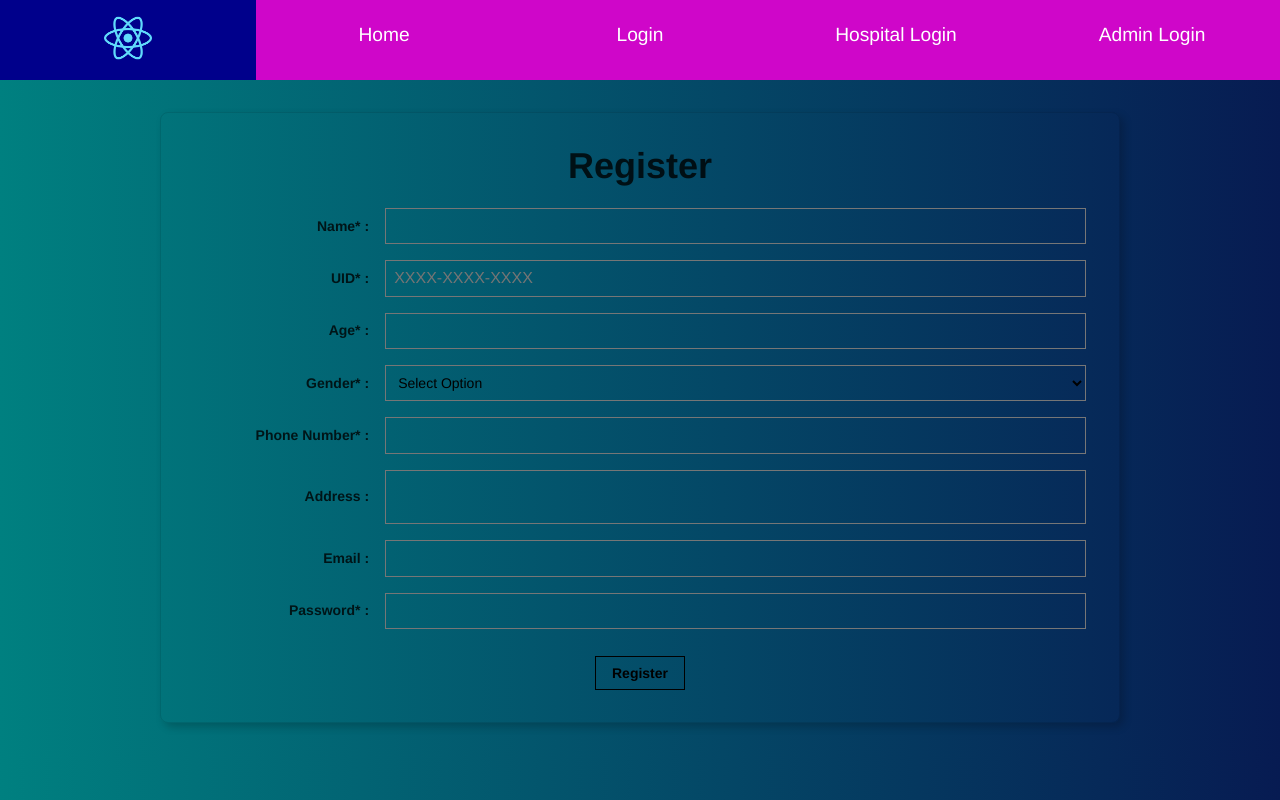
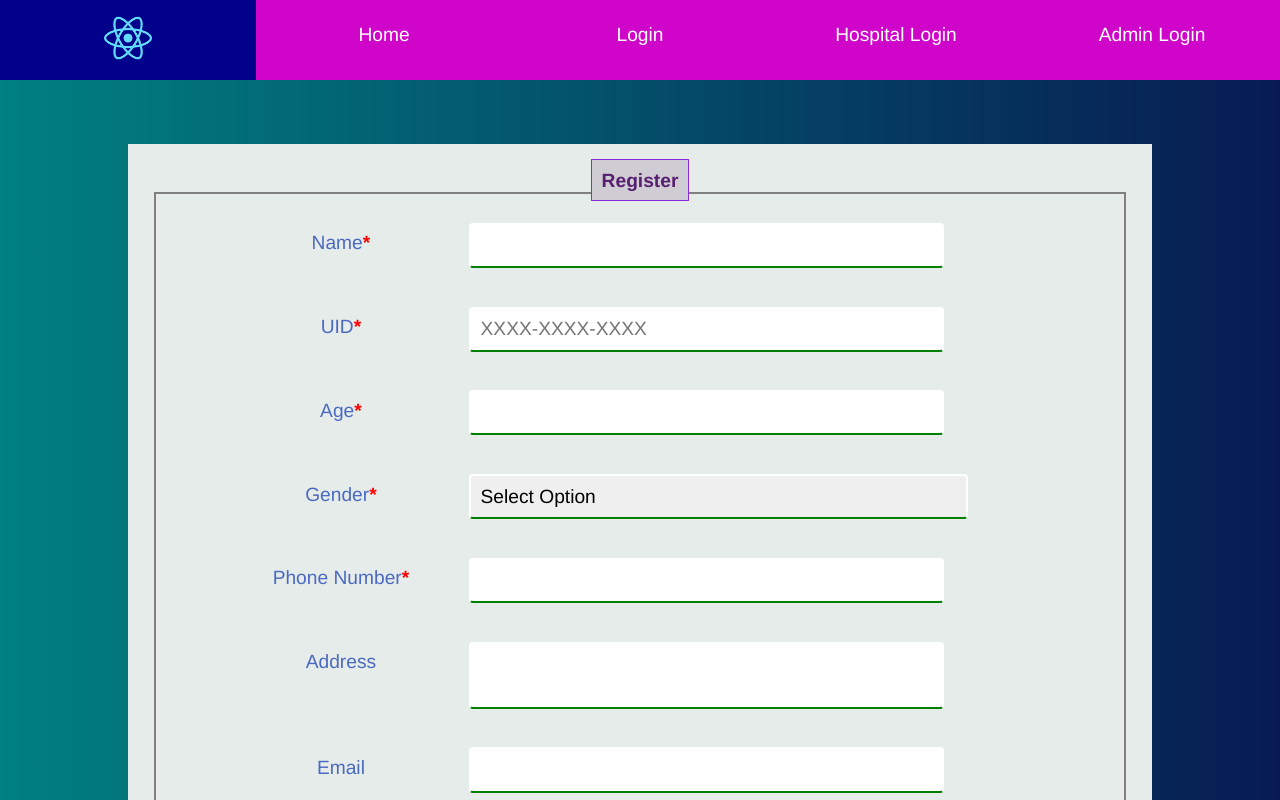
Before and after one commit to mohit0305/CoHeal, a React (Create React App) app: page /Register in a window 1280 px wide. Shown: the top 800 px of the page. Built offline with nearby package versions, Linux system fonts and the light colour scheme.

Commit message:
Update Register.js
Update Register.css for better styles

```diff
--- a/src/components/Register.js
+++ b/src/components/Register.js
@@ -1,5 +1,5 @@
 import React from 'react';
-import {Link} from 'react-router-dom';
+
 class Register extends React.Component {
 	constructor(props){
 		super(props);
@@ -48,104 +48,69 @@ class Register extends React.Component {
 	}
 	render(){
 		return(
-			<article className="br3 ba b--black-10 mv4 w-100 w-75-m w-75-l mw8 shadow-5 center" >
-				<main className="pa4 black-80">
-					<div className="">
-						<fieldset id="sign_up" className="ba b--transparent ph0 mh0">
-							<legend className="f2 fw6 ph0 mh0">Register</legend>
-							<div className="flex items-center mt3">
-								<label className="tr w-20 db fw6 lh-copy f6" htmlFor="name">Name* :</label>
-								<input
-									className="pa2 input-reset ba bg-transparent hover-bg-black hover-white w-80 ml3"
-									type="text"
-									name="name"
-									id="name"
-									onChange={this.onNameChange}
-								/>
-							</div><div className="flex items-center mt3">
-								<label className="tr w-20 db fw6 lh-copy f6" htmlFor="uid">UID* :</label>
-								<input
-									className="pa2 input-reset ba bg-transparent hover-bg-black hover-white w-80 ml3"
-									type="number"
-									name="uid"
-									id="uid"
-									placeholder="XXXX-XXXX-XXXX"
-									onChange={this.onUIDChange}
-								/>
+
+	<div className="container">
+		<b className="page_title">Register</b>
+			<div className="form">
+				<div className="form_input">
+					<label>
+						<span className="label"> Name<b style={{color: "red"}}>*</b> </span>
+						<input type="text" name="name" id="name" onChange={this.onNameChange} />
+					</label>
 				</div>
-							<div className="flex items-center mt3">
-								<label className="tr w-20 db fw6 lh-copy f6" htmlFor="age">Age* :</label>
-								<input
-									className="pa2 input-rese ba bg-transparent hover-bg-black hover-white w-80 ml3"
-									type="number"
-									name="age"
-									id="age"
-									onChange={this.onAgeChange}
-								/>
+				<div className="form_input">
+					<label>
+				        <span className="label">UID<b style={{color: "red"}}>*</b> </span>
+						<input type="number" name="uid" id="uid" placeholder="XXXX-XXXX-XXXX" onChange={this.onUIDChange} />
+					</label>
 				</div>
-							<div className="flex items-center mt3">
-							<label className="tr w-20 db fw6 lh-copy f6" htmlFor="gender">Gender* :</label>
-								<select
-									className="pa2 f6 input-rese ba bg-transparent hover-bg-black hover-white w-80 ml3"
-									id="gender"
-									name="gender"
-									onChange={this.onGenderChange}>
+				<div className="form_input">
+					<label>
+						<span  className="label"> Age<b style={{color: "red"}}>*</b> </span>
+						<input type="number" name="age" id="age" onChange={this.onAgeChange} />
+					</label>
+				</div>
+				<div className="form_input">
+					<label>
+						<span className="label"> Gender<b style={{color: "red"}}>*</b> </span>
+						<select id="gender" name="gender" onChange={this.onGenderChange}>
 							<option disabled selected value="">Select Option</option>
 							<option value="Male">Male</option>
 							<option value="Female">Female</option>
 							<option value="Other">Other</option>
 						</select>
+					</label>
 				</div>
-							<div className="flex items-center mt3">
-								<label className="tr w-20 db fw6 lh-copy f6" htmlFor="number">Phone Number* :</label>
-								<input
-									className="pa2 input-reset ba bg-transparent hover-bg-black hover-white w-80 ml3"
-									type="number"
-									step="0"
-									name="number"
-									id="number"
-									onChange={this.onNumberChange}
-								/>
+				<div className="form_input">
+					<label>
+						<span className="label"> Phone Number<b style={{color: "red"}}>*</b> </span>
+						<input type="number" step="0" name="number" id="number" onChange={this.onNumberChange} />
+					</label>
 				</div>
-							<div className="flex items-center mt3">
-								<label className="tr w-20 db fw6 lh-copy f6" htmlFor="address">Address :</label>
-								<textarea
-									style={{resize:'none'}}
-									className="pa2 input-rese ba bg-transparent hover-bg-black hover-white w-80 ml3"
-									id="address"
-									name="address"
-									onChange={this.onAddressChange}></textarea>
+				<div className="form_input">
+					<label>
+						<span className="label"> Address </span>
+						<textarea style={{ resize: 'none' }} id="address" name="address" onChange={this.onAddressChange}></textarea>
+					</label>
 				</div>
-							<div className="flex items-center mt3">
-								<label className="tr w-20 db fw6 lh-copy f6" htmlFor="email-address">Email :</label>
-								<input
-									className="pa2 input-reset ba bg-transparent hover-bg-black hover-white w-80 ml3"
-									type="email"
-									name="email-address"
-									id="email-address"
-									onChange={this.onEmailChange}
-								/>
+				<div className="form_input">
+					<label>
+						<span className="label"> Email </span>
+						<input type="email" name="email-address" id="email-address" onChange={this.onEmailChange} />
+					</label>
 				</div>
-							<div className="flex items-center mv3">
-								<label className="tr w-20 db fw6 lh-copy f6" htmlFor="password">Password* :</label>
-								<input
-									className="b pa2 input-reset ba bg-transparent hover-bg-black hover-white w-80 ml3"
-									type="password"
-									name="password"
-									id="password"
-									onChange={this.onPasswordChange}
-								/>
+				<div className="form_input">
+					<label>
+						<span className="label"> Password<b style={{color: "red"}}>*</b></span>
+						<input type="password" name="password" id="password" onChange={this.onPasswordChange} />
+					</label>
 				</div>
-						</fieldset>
-						<div className="">
-						<Link to="/Login"><input
-								onClick={this.onSubmitRegister}
-								className="b ph3 pv2 input-reset ba b--black bg-transparent grow pointer f6 dib" type="submit" value="Register"/>
-								</Link>
+				<center><b style={{color: "red"}}>*</b> <strong style={{color: "purple"}}>represents required field</strong></center>
+			</div>
+			    <div className="submit_btn_div">
+					<button onClick={this.onSubmitRegister} type="submit">Register</button>
 				</div>
 	</div>
-				</main>
-			</article>
 		);
 	}
 }
```
Lines whose indentation alone changed are shown as unchanged.
